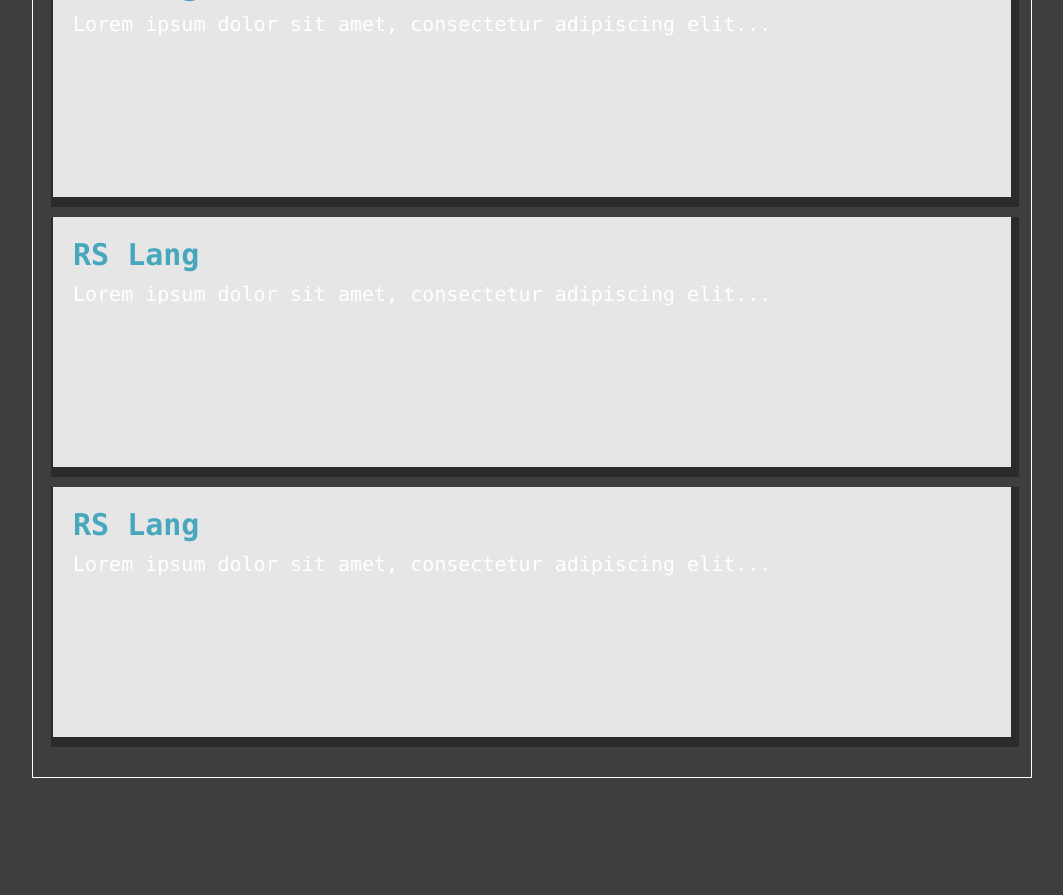
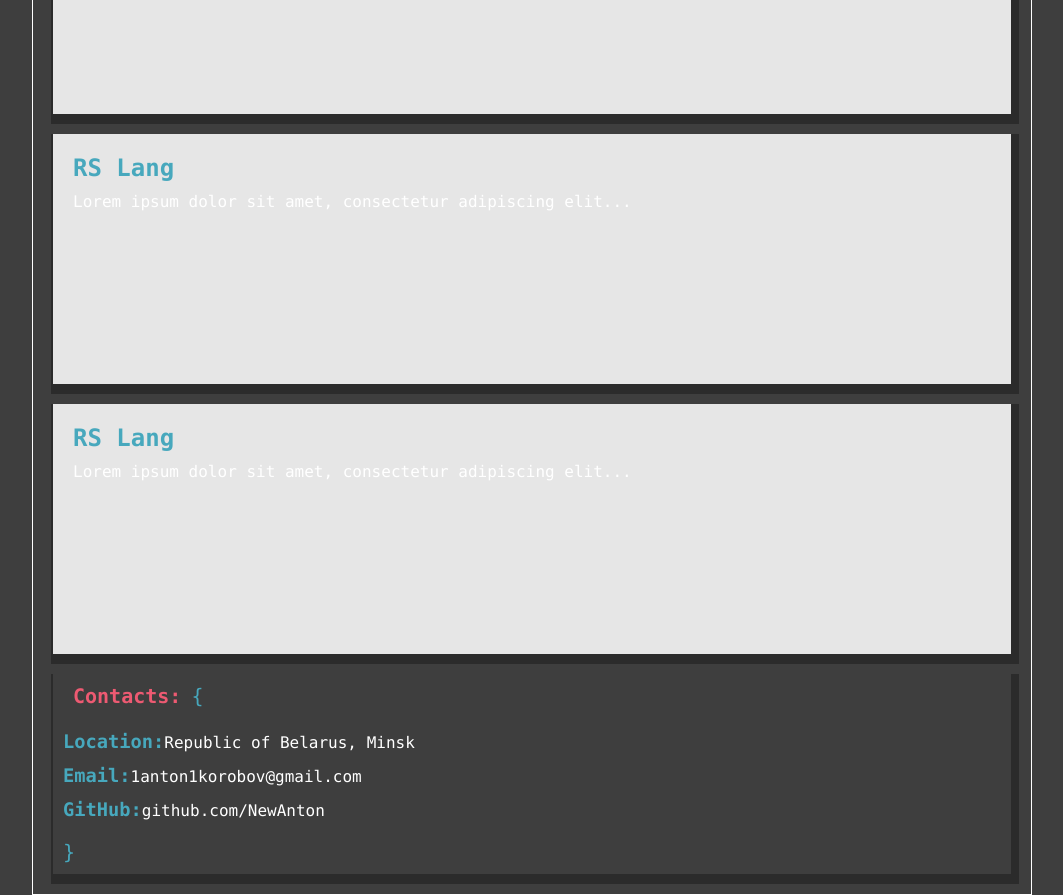
Before and after one commit to AntonKorobov/my-cv, a React (Create React App) app: page / in a window 1280 px wide. Shown: the part 680-1575 px from the top of the page, without its empty margins (108-1171 px from the left). Before the commit the page ends 1458 px from the top, so only its background shows below. Built offline with nearby package versions, Linux system fonts and the light colour scheme.

Commit message:
feat: add contacts section

```diff
--- a/src/App.scss
+++ b/src/App.scss
@@ -4,7 +4,7 @@
   max-width: 1000px;
   margin: 0 auto;
   background-color: $MainBlack;
-  font: 2rem 'Lucida Console', 'Courier New', monospace;
+  font: 1.6rem 'Lucida Console', 'Courier New', monospace;
   color: $MainWhite;
 }
 
@@ -29,6 +29,24 @@
   color: $MainBlue;
 }
 
+a {
+  color: $MainWhite;
+  text-decoration: none;
+  &:link {
+    color: $MainWhite;
+  }
+  &:visited {
+    color: $MainWhite;
+  }
+  &:hover {
+    color: $MainWhite;
+    text-decoration: underline;
+  }
+  &:active {
+    color: $MainBlue;
+  }
+}
+
 .content-block {
   padding: 1rem;
   box-shadow: 3px 5px 0px 5px rgba(37, 37, 37, 0.76);
@@ -45,10 +63,8 @@
 .title__h2 {
   display: inline-block;
   margin-left: 1rem;
-}
-
-.title__start-symbol {
-  vertical-align: 20%;
+  margin-right: 1rem;
+  font-size: 2rem;
 }
 
 .title__start-symbol {
--- /dev/null
+++ b/src/components/Contacts/Contacts.scss
@@ -0,0 +1,20 @@
+@import '../../styles/colors.module';
+
+.contacts-section__list {
+  margin-bottom: 2rem;
+}
+
+.list__title {
+  display: inline-block;
+  color: $MainBlue;
+}
+
+.list__item {
+  list-style-type: none;
+  margin: 1rem 0;
+}
+
+.list__info {
+  display: inline-block;
+  margin-top: 0.5rem;
+}
--- /dev/null
+++ b/src/components/Contacts/Contacts.tsx
@@ -0,0 +1,34 @@
+import './Contacts.scss';
+import React from 'react';
+
+export function Contacts() {
+  return (
+    <section className="contacts-section section">
+      <div className="contacts-section__content content-block">
+        <div className="contacts-section__title title">
+          <h2 className="title__h2 h2">Contacts:</h2>
+          <span className="title__start-symbol">&#123;</span>
+        </div>
+        <ul className="contacts-section__list list">
+          <li className="list__item">
+            <h3 className="list__title">Location:</h3>
+            <p className="list__info">Republic of Belarus, Minsk</p>
+          </li>
+          <li className="list__item">
+            <h3 className="list__title">Email:</h3>
+            <a href="mailto: 1anton1korobov@gmail.com" className="list__info">
+              1anton1korobov@gmail.com
+            </a>
+          </li>
+          <li className="list__item">
+            <h3 className="list__title">GitHub:</h3>
+            <a href="https://github.com/NewAnton" className="list__info">
+              github.com/NewAnton
+            </a>
+          </li>
+        </ul>
+        <span className="title__start-symbol">&#125;</span>
+      </div>
+    </section>
+  );
+}
--- a/src/pages/MainPage/MainPage.scss
+++ b/src/pages/MainPage/MainPage.scss
@@ -3,9 +3,10 @@
 .logo__h1 {
   display: inline-block;
   margin-right: 1rem;
+  font-size: 2.5rem;
 }
 
 .logo__start-symbol {
-  font-size: 3rem;
+  font-size: 2.5rem;
   color: $MainBlue;
 }
--- a/src/pages/MainPage/MainPage.tsx
+++ b/src/pages/MainPage/MainPage.tsx
@@ -1,7 +1,8 @@
 import './MainPage.scss';
+import React from 'react';
 import { About } from 'components/About/About';
-import React from 'react';
 import { Projects } from 'components/Projects/Projects';
+import { Contacts } from 'components/Contacts/Contacts';
 
 export default function MainPage() {
   return (
@@ -12,6 +13,7 @@ export default function MainPage() {
       </div>
       <About />
       <Projects />
+      <Contacts />
     </div>
   );
 }
```
